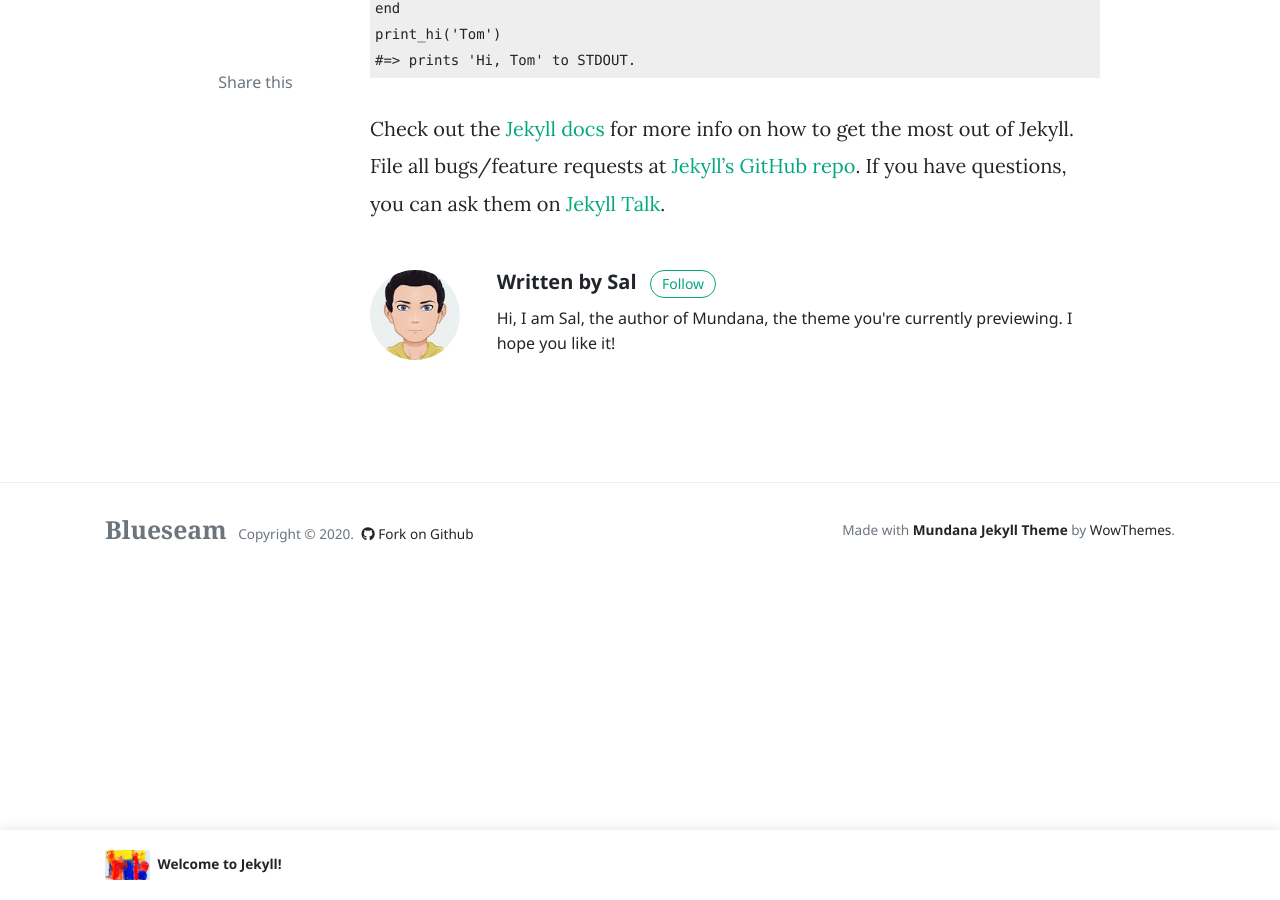
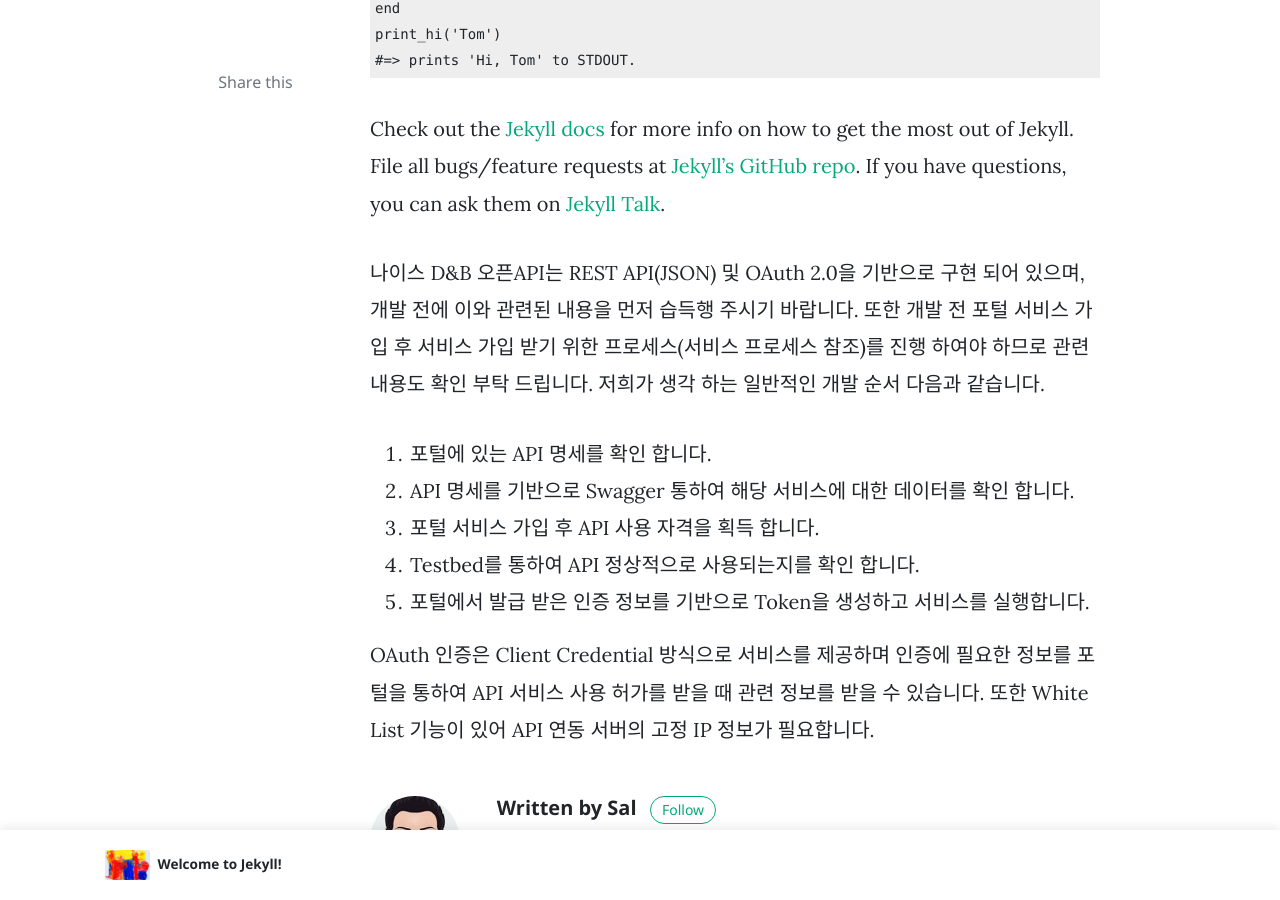
Before and after one commit to blueseam/blueseam.github.io, a Jekyll site: the page built from _posts/2019-06-23-blueseam-사이트에-오신걸-환영합니다.md, in a window 1280 px wide and 900 px high, scrolled down 1189 px. Built offline with Jekyll 4.4.1, drawn with Linux system fonts in a browser that asks for light colours; nearby versions of some CDN libraries; comment, search, counter and statistics services are not loaded.

Commit message:
Update 2019-06-23-blueseam-사이트에-오신걸-환영합니다.md

```diff
--- a/_posts/2019-06-23-blueseam-사이트에-오신걸-환영합니다.md
+++ b/_posts/2019-06-23-blueseam-사이트에-오신걸-환영합니다.md
@@ -32,3 +32,17 @@ Check out the [Jekyll docs][jekyll-docs] for more info on how to get the most ou
 [jekyll-docs]: https://jekyllrb.com/docs/home
 [jekyll-gh]:   https://github.com/jekyll/jekyll
 [jekyll-talk]: https://talk.jekyllrb.com/
+
+
+나이스 D&B 오픈API는 REST API(JSON) 및 OAuth 2.0을 기반으로 구현 되어 있으며, 개발 전에 이와 관련된 내용을 먼저 습득행 주시기 바랍니다.
+또한 개발 전 포털 서비스 가입 후 서비스 가입 받기 위한 프로세스(서비스 프로세스 참조)를 진행 하여야 하므로 관련 내용도 확인 부탁 드립니다.
+저희가 생각 하는 일반적인 개발 순서 다음과 같습니다.
+1. 포털에 있는 API 명세를 확인 합니다.
+2. API 명세를 기반으로 Swagger 통하여 해당 서비스에 대한 데이터를 확인 합니다.
+3. 포털 서비스 가입 후 API 사용 자격을 획득 합니다.
+4. Testbed를 통하여 API 정상적으로 사용되는지를 확인 합니다.
+5. 포털에서 발급 받은 인증 정보를 기반으로 Token을 생성하고 서비스를 실행합니다.
+
+OAuth 인증은 Client Credential 방식으로 서비스를 제공하며
+인증에 필요한 정보를 포털을 통하여 API 서비스 사용 허가를 받을 때 관련 정보를 받을 수 있습니다.
+또한 White List 기능이 있어 API 연동 서버의 고정 IP 정보가 필요합니다.
```
